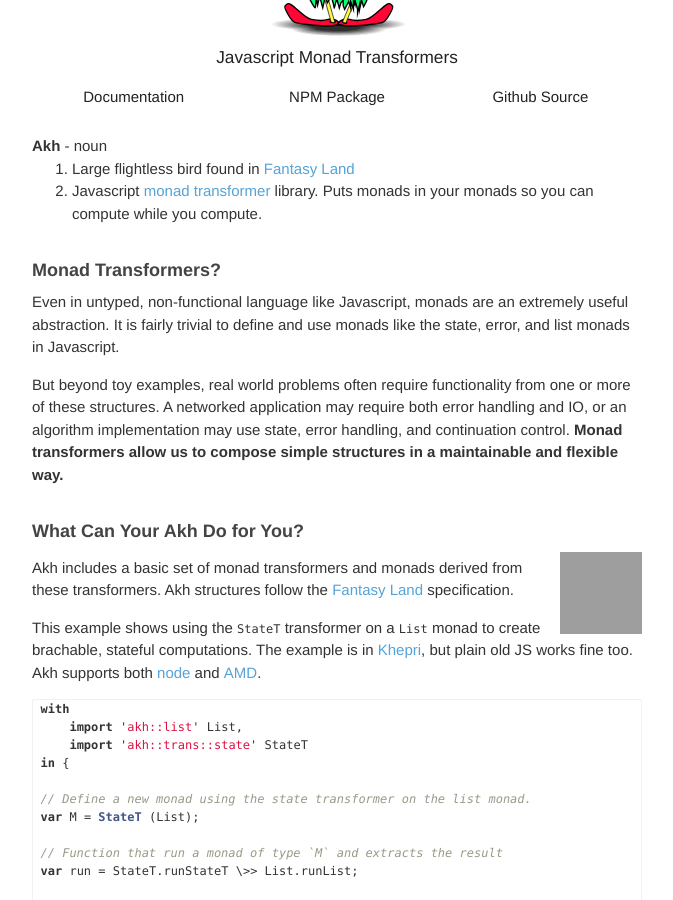
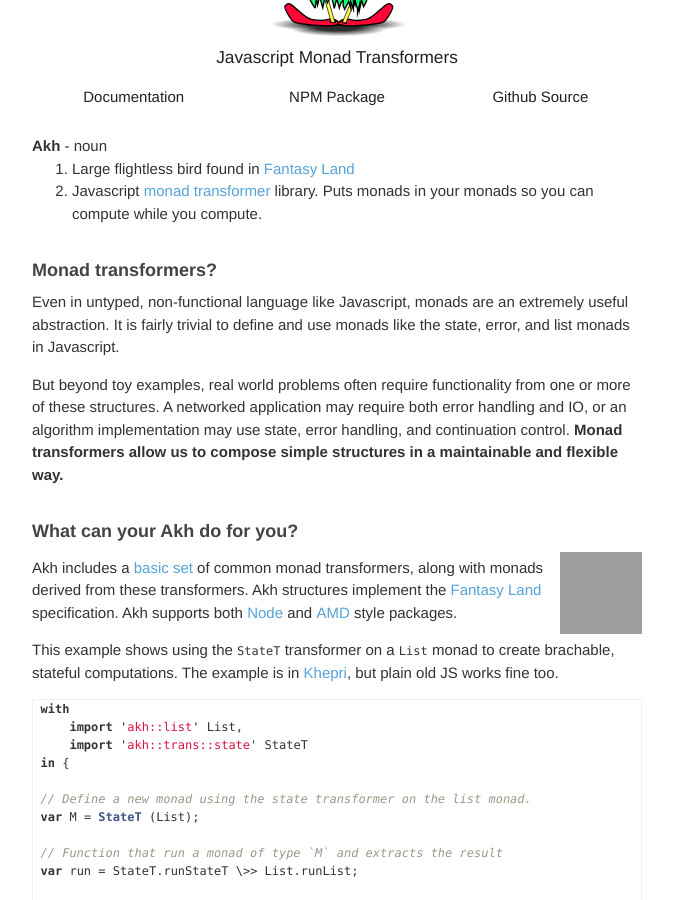
Before and after one commit to mattbierner/akh, a Jekyll site: the page built from index.md, in a window 1280 px wide and 900 px high, scrolled down 211 px, cut to the strip 0-900 px from the top of the window. Shown: the whole strip, without its empty margins (303-976 px from the left). Built offline with Jekyll 4.4.1, drawn with Linux system fonts in a browser that asks for light colours; Markdown is read by kramdown in place of the engine named in the settings; some of the changed text lies outside the part shown; grey boxes are pictures that could not be loaded.

Commit message:
Getting the Akh ready for debut

````diff
--- a/index.md
+++ b/index.md
@@ -13,7 +13,7 @@
 </div>
 
 
-## Monad Transformers?
+## Monad transformers?
 Even in untyped, non-functional language like Javascript, monads are an extremely
 useful abstraction. It is fairly trivial to define and use monads like the state,
 error, and list monads in Javascript.
@@ -24,18 +24,18 @@
 **Monad transformers allow us to compose simple structures in a maintainable and flexible way.**
 
 
-## What Can Your Akh Do for You?
+## What can your Akh do for you?
 <a href="https://github.com/fantasyland/fantasy-land">
     <img src="https://raw.github.com/fantasyland/fantasy-land/master/logo.png" align="right" width="82px" height="82px" alt="Fantasy Land logo" />
 </a>
 
-Akh includes a basic set of monad transformers and monads derived from these
-transformers. Akh structures follow the [Fantasy Land][fl] specification.
+Akh includes a [basic set][documentation] of common monad transformers,
+along with monads derived from these transformers. Akh structures implement the
+[Fantasy Land][fl] specification. Akh supports both [Node][npm] and [AMD][amd] style packages.
 
 This example shows using the `StateT` transformer on a `List` monad to create
 brachable, stateful computations. The example is in [Khepri][khepri], but plain
-old JS works fine too. Akh supports both [node][npm] and [AMD][amd].
-
+old JS works fine too.
 
 
 ``` javascript
@@ -107,7 +107,7 @@
 * Codensity - `akh::trans::codensity` - Reassociates a monad to prevent stack issues *(Monad, Monid, Functor, Applicative Functor)*
 
 
-## What Can You Do For Your Akh?
+## What can you do for your Akh?
 Thanks for asking.
 
 Improvement and additions to Akh are welcome. Please report any [issues][issues]
````
